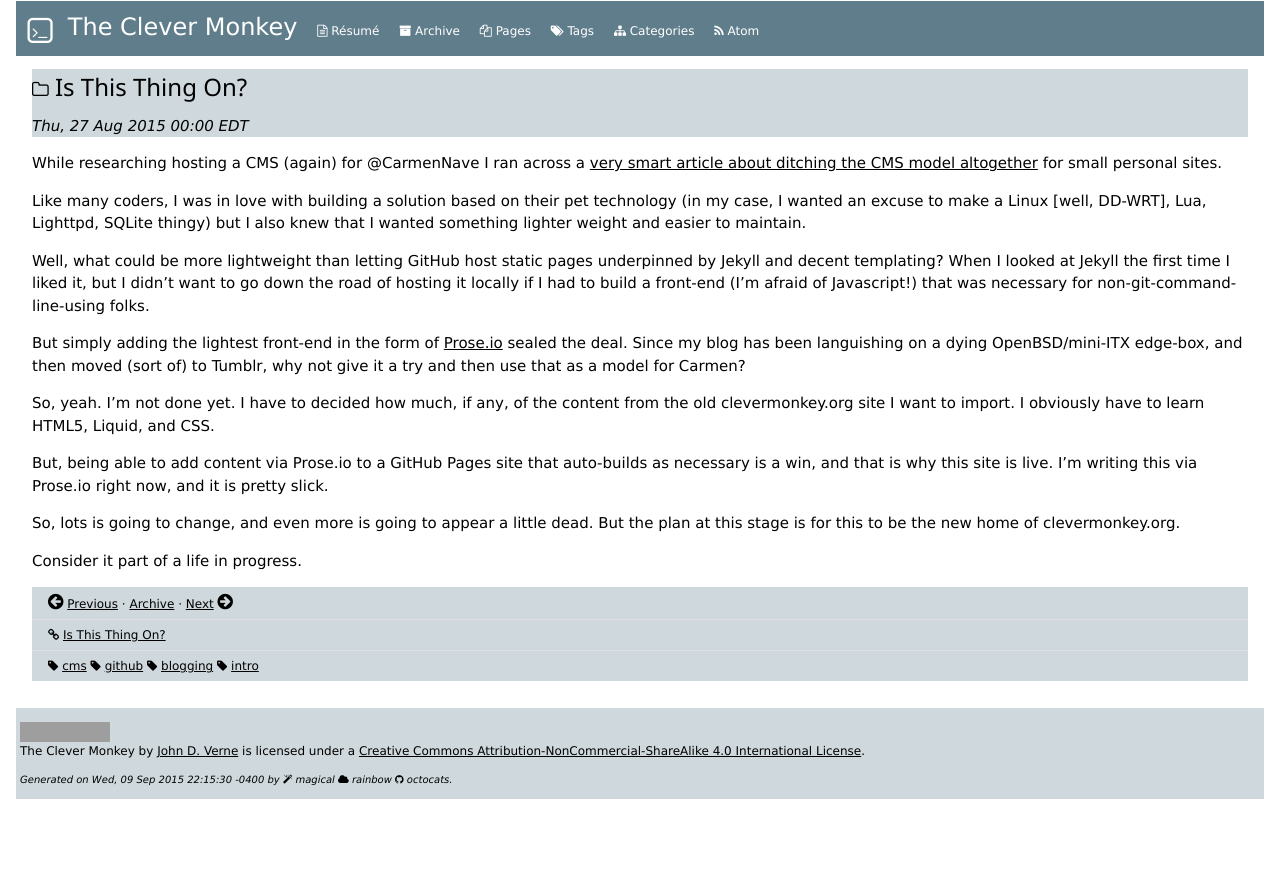
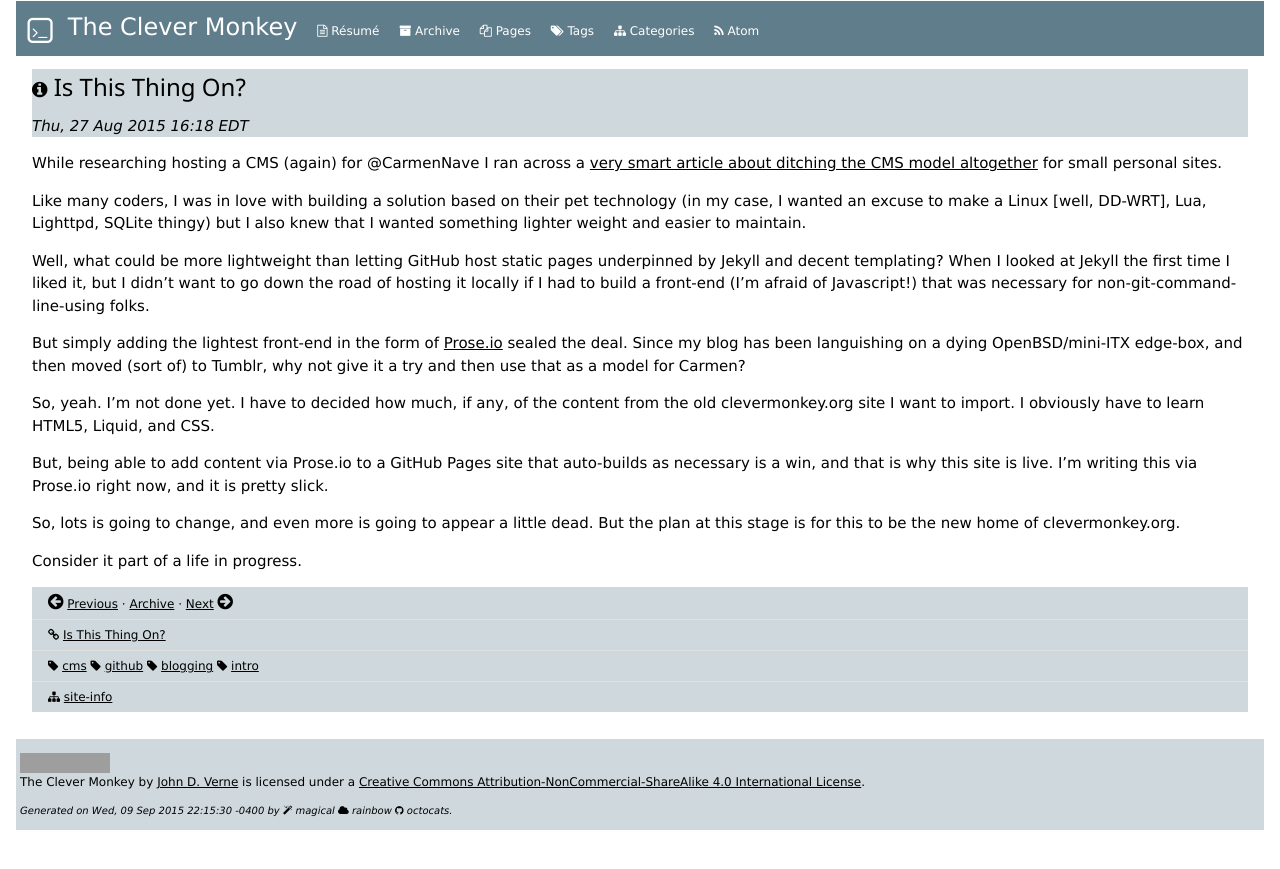
Before and after one commit to jverne/jverne.github.io, a Jekyll site: the page built from _posts/2015-08-27-is-this-thing-on.md, in a window 1280 px wide. Shown: the top 869 px of the page. Built offline with Jekyll 4.4.1, drawn with Linux system fonts in a browser that asks for light colours; nearby versions of some CDN libraries; comment, search, counter and statistics services are not loaded; grey boxes are pictures that could not be loaded.

Commit message:
Put this one in a category, tweak timestamp

```diff
--- a/_posts/2015-08-27-is-this-thing-on.md
+++ b/_posts/2015-08-27-is-this-thing-on.md
@@ -6,7 +6,10 @@ tags:
   - intro
   - CMS
   - GitHub
+date: "2015-08-27 16:18 -0400"
+category: "site-info"
 ---
+
 
 
 
```
